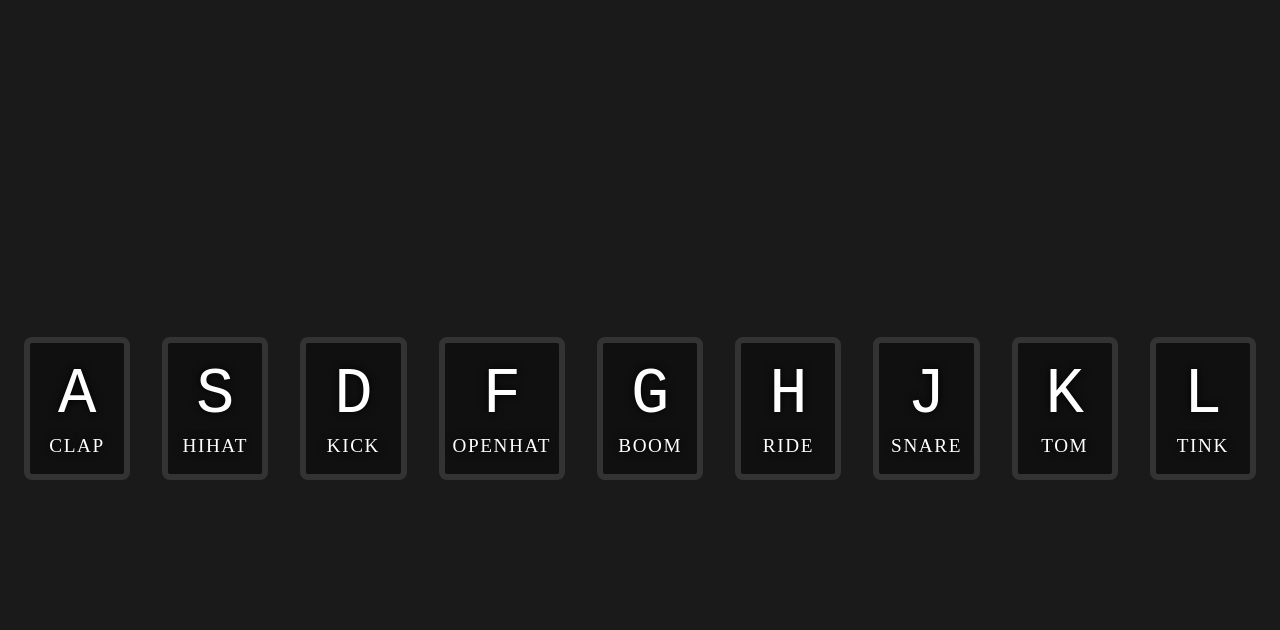
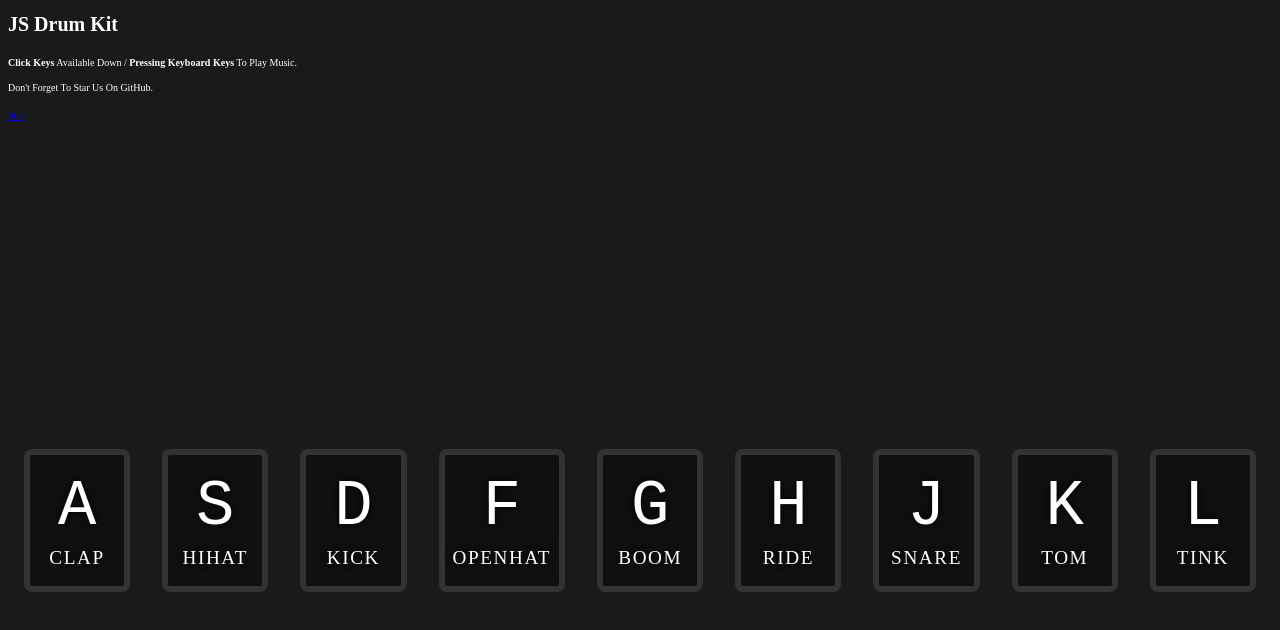
Before and after one commit to discordbotsdb/javascript30, a website: page drum/index.html in a window 1280 px wide. Drawn offline with Linux system fonts and the light colour scheme.

Commit message:
Add Info For Document

```diff
--- a/drum/index.html
+++ b/drum/index.html
@@ -24,6 +24,13 @@
   <!--[if lt IE 7]>
     <div class="javascript">
   <![endif]-->
+  <div class="info">
+    <h1>JS Drum Kit</h1>
+    <p style="line-height: 2.5em;"><b>Click Keys</b> Available Down <span class="desktop">/ <b>Pressing Keyboard
+          Keys</b> </span> To Play Music.<br>Don't Forget To Star Us On GitHub.</p>
+    <a class="github-button" href="https://github.com/krishdevdb/javascript30-projects" data-size="large"
+      aria-label="Star krishdevdb/javascript30-projects on GitHub">Star</a>
+  </div>
   <div class="keys">
     <div data-key="65" data-letter="A" class="key">
       <kbd class="letter">A</kbd>
@@ -77,6 +84,7 @@
     </div>
   <![endif]-->
   <script src="./scripts/script.js"></script>
+  <script async defer src="https://buttons.github.io/buttons.js"></script>
 </body>
 
 </html>
```
